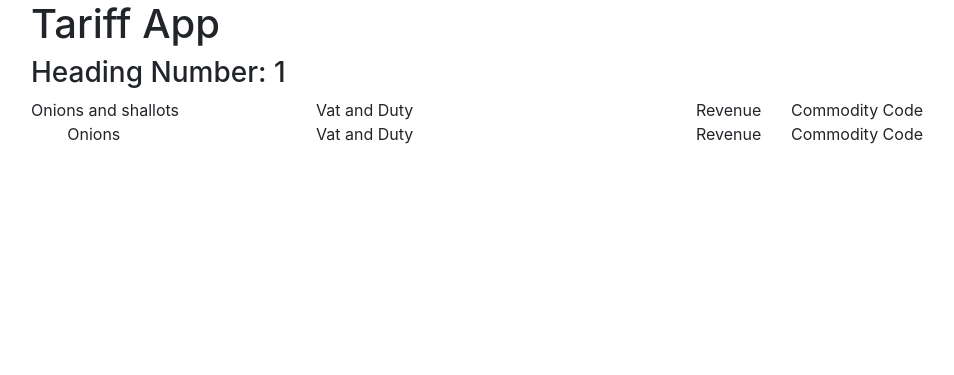
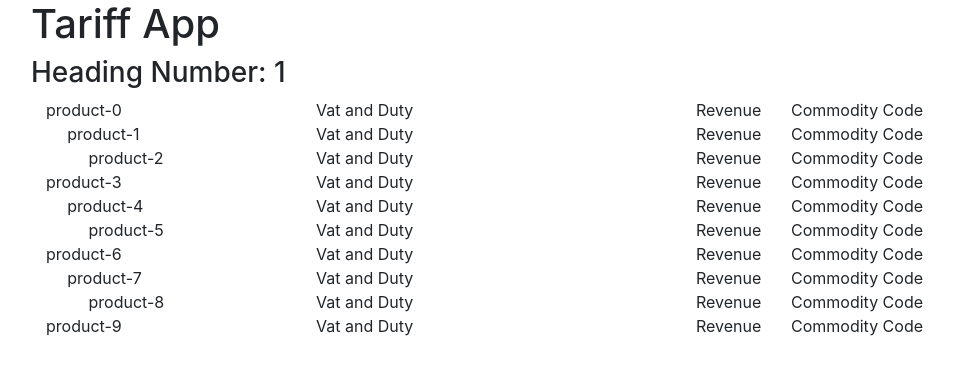
Before and after one commit to peterhoward42/plain-django-boiler-plate, a Django app: page /tariffs/1 in a window 1280 px wide. Shown: the top 375 px of the page, without its empty margins (54-1008 px from the left). Run offline with Django 3.2, Linux system fonts and the light colour scheme; some libraries are stand-ins or nearby versions.

Commit message:
Begin iterating on the view view/model for the table

```diff
--- a/dit/tariffs/templates/tariffs/components/product_table.html
+++ b/dit/tariffs/templates/tariffs/components/product_table.html
@@ -1,22 +1,9 @@
+{% for row in rows %}
 
 <div class="row">
-    <div class="col-3 offset-0">
-        Onions and shallots
-    </div>
-    <div class="col-4">
-        Vat and Duty
-    </div>
-    <div class="col-1">
-        Revenue
-    </div>
-    <div class="col">
-        Commodity Code
-    </div>
-</div>
-<div class="row">
-    <div class="col-3">
-        <div class="col offset-1">
-            Onions
+    <div class="col-3"> {# allows for 3 levels, is this sufficient? #}
+        <div class="col offset-{{row.indent}}">
+            {{row.product_name}}
         </div>
     </div>
     <div class="col-4">
@@ -29,3 +16,4 @@
         Commodity Code
     </div>
 </div>
+{% endfor %}
--- a/dit/tariffs/templates/tariffs/landingpage.html
+++ b/dit/tariffs/templates/tariffs/landingpage.html
@@ -3,6 +3,6 @@
 {% block main %}
 
 {% include "./components/chapter_number_title_block.html" with heading=heading only %}
-{% include "./components/product_table.html" %}
+{% include "./components/product_table.html" with rows=rows only%}
 
 {% endblock %}
--- a/dit/tariffs/view_model.py
+++ b/dit/tariffs/view_model.py
@@ -1,4 +1,13 @@
 class ViewModel:
 
     def __init__(self, heading: str):
-        self.heading = heading
+        self.data = {
+            "heading": heading,
+            "rows": []
+        }
+        for row in range(10):
+            row = {
+                "product_name": f'product-{row}',
+                "indent": row % 3,
+            }
+            self.data["rows"].append(row)
--- a/dit/tariffs/views.py
+++ b/dit/tariffs/views.py
@@ -9,6 +9,5 @@ def index(request, heading):
 
     view_model = ViewModel(heading)
 
-    context = {'heading': view_model.heading}
     template = loader.get_template('tariffs/landingpage.html')
-    return HttpResponse(template.render(context, request))
+    return HttpResponse(template.render(view_model.data, request))
```
